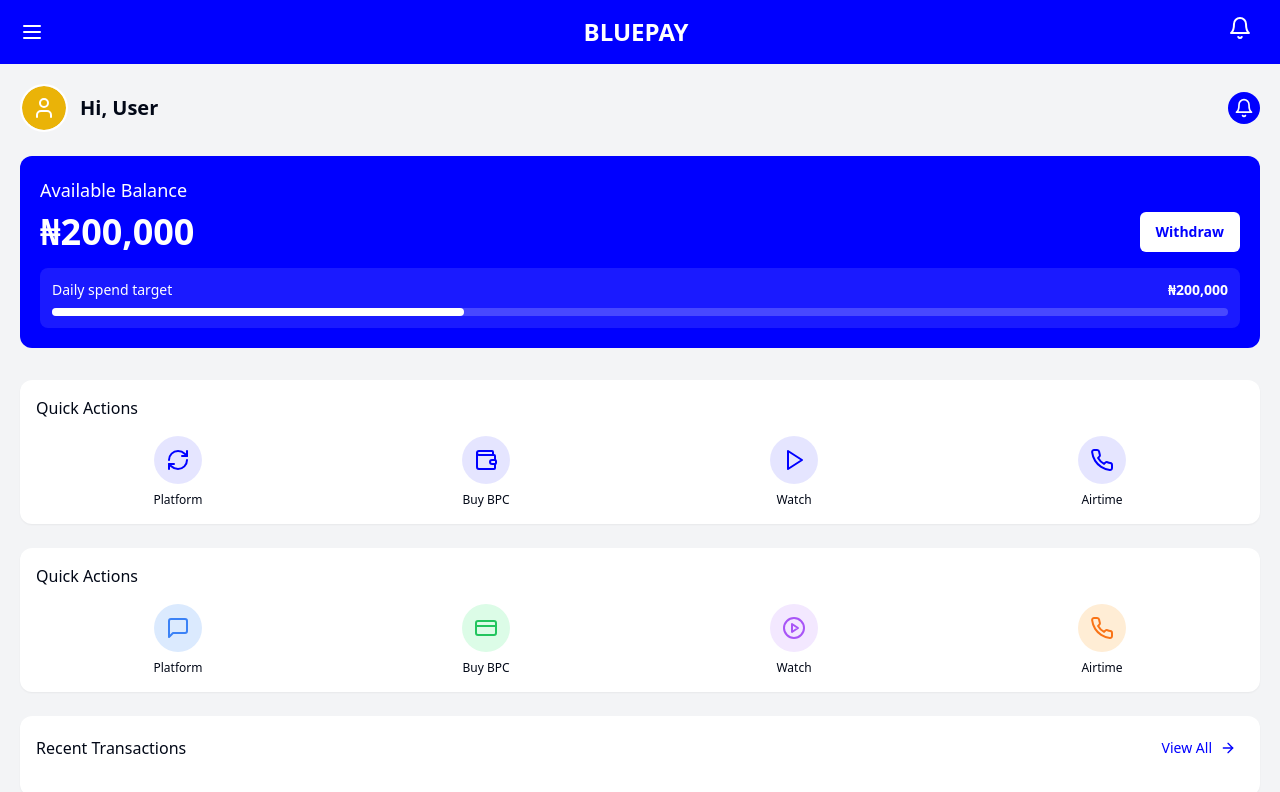
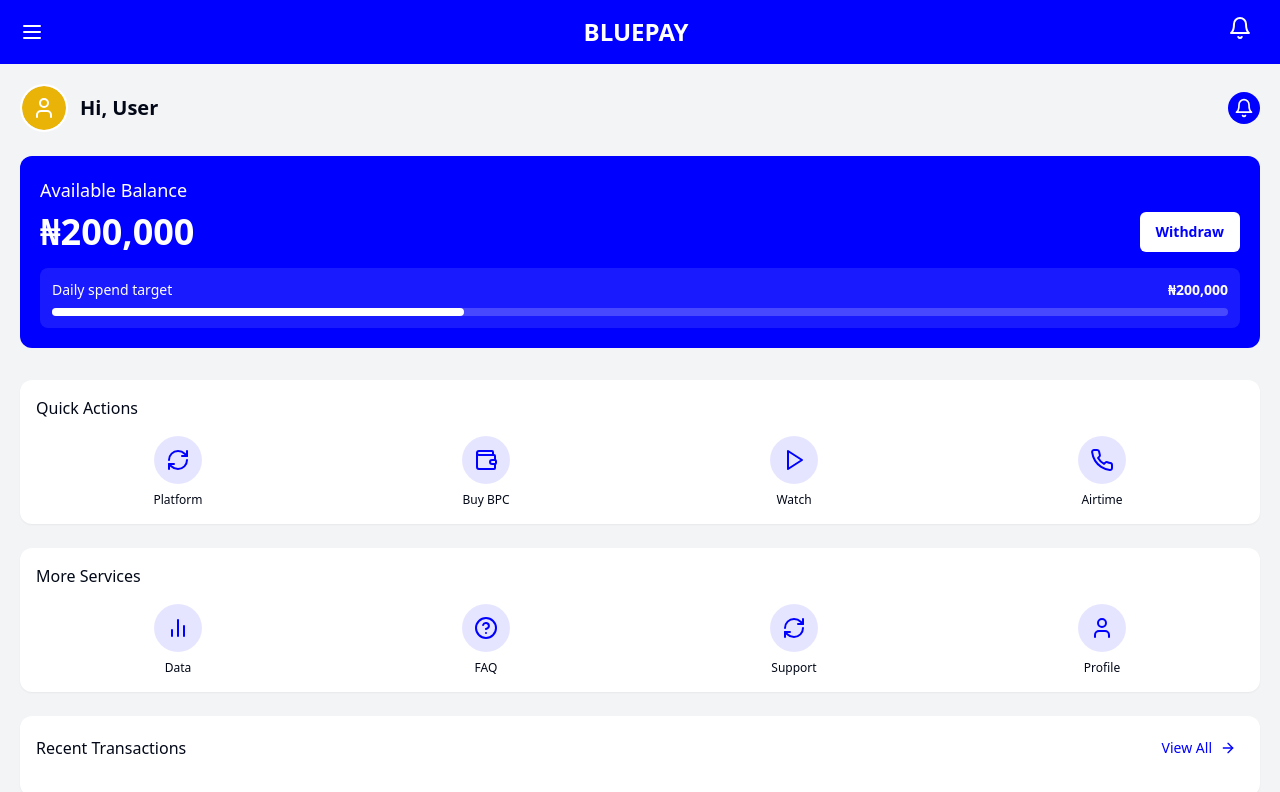
Before and after one commit to Linerty17/bluepay-admin, a React (Vite) app: page /dashboard in a window 1280 px wide. Shown: the top 792 px of the page. Built offline with nearby package versions, Linux system fonts and the light colour scheme.

Commit message:
Update MoreServices.tsx

```diff
--- a/src/components/dashboard/MoreServices.tsx
+++ b/src/components/dashboard/MoreServices.tsx
@@ -1,54 +1,56 @@
 
 import React from "react";
-import { MessageSquare, CreditCard, PlayCircle, Phone } from "lucide-react";
+import { BarChart2, HelpCircle, RefreshCw, User } from "lucide-react";
 import { useNavigate } from "react-router-dom";
 
-const QuickActions = () => {
+const MoreServices = () => {
   const navigate = useNavigate();
 
   return (
     <div className="bg-white rounded-xl p-4 mb-6 shadow-sm">
-      <h3 className="font-medium mb-4">Quick Actions</h3>
+      <h3 className="font-medium mb-4">More Services</h3>
       <div className="grid grid-cols-4 gap-6">
         <div
           className="flex flex-col items-center cursor-pointer"
-          onClick={() => navigate("/platform")}
+          onClick={() => navigate("/data")}
         >
-          <div className="h-12 w-12 bg-blue-100 rounded-full mb-2 flex items-center justify-center">
-            <MessageSquare className="h-6 w-6 text-blue-500" />
+          <div className="h-12 w-12 bg-bluepay-blue/10 rounded-full mb-2 flex items-center justify-center">
+            <BarChart2 className="h-6 w-6 text-bluepay-blue" />
           </div>
-          <p className="text-xs">Platform</p>
+          <p className="text-xs">Data</p>
         </div>
         <div
           className="flex flex-col items-center cursor-pointer"
-          onClick={() => navigate("/buy-bpc")}
+          onClick={() => navigate("/faq")}
         >
-          <div className="h-12 w-12 bg-green-100 rounded-full mb-2 flex items-center justify-center">
-            <CreditCard className="h-6 w-6 text-green-500" />
+          <div className="h-12 w-12 bg-bluepay-blue/10 rounded-full mb-2 flex items-center justify-center">
+            <HelpCircle className="h-6 w-6 text-bluepay-blue" />
           </div>
-          <p className="text-xs">Buy BPC</p>
+          <p className="text-xs">FAQ</p>
         </div>
         <div
           className="flex flex-col items-center cursor-pointer"
-          onClick={() => navigate("/watch")}
+          onClick={() => navigate("/support")}
         >
-          <div className="h-12 w-12 bg-purple-100 rounded-full mb-2 flex items-center justify-center">
-            <PlayCircle className="h-6 w-6 text-purple-500" />
+          {/* Assuming you have a route for support */}
+          <div className="h-12 w-12 bg-bluepay-blue/10 rounded-full mb-2 flex items-center justify-center">
+            <RefreshCw className="h-6 w-6 text-bluepay-blue" />
           </div>
-          <p className="text-xs">Watch</p>
+          <p className="text-xs">Support</p>
         </div>
         <div
           className="flex flex-col items-center cursor-pointer"
-          onClick={() => navigate("/airtime")}
+          onClick={() => navigate("/profile")}
         >
-          <div className="h-12 w-12 bg-orange-100 rounded-full mb-2 flex items-center justify-center">
-            <Phone className="h-6 w-6 text-orange-500" />
+          {/* Assuming you have a route for profile */}
+          <div className="h-12 w-12 bg-bluepay-blue/10 rounded-full mb-2 flex items-center justify-center">
+            <User className="h-6 w-6 text-bluepay-blue" />
           </div>
-          <p className="text-xs">Airtime</p>
+          <p className="text-xs">Profile</p>
         </div>
       </div>
     </div>
   );
 };
 
-export default QuickActions;
+export default MoreServices;
```
